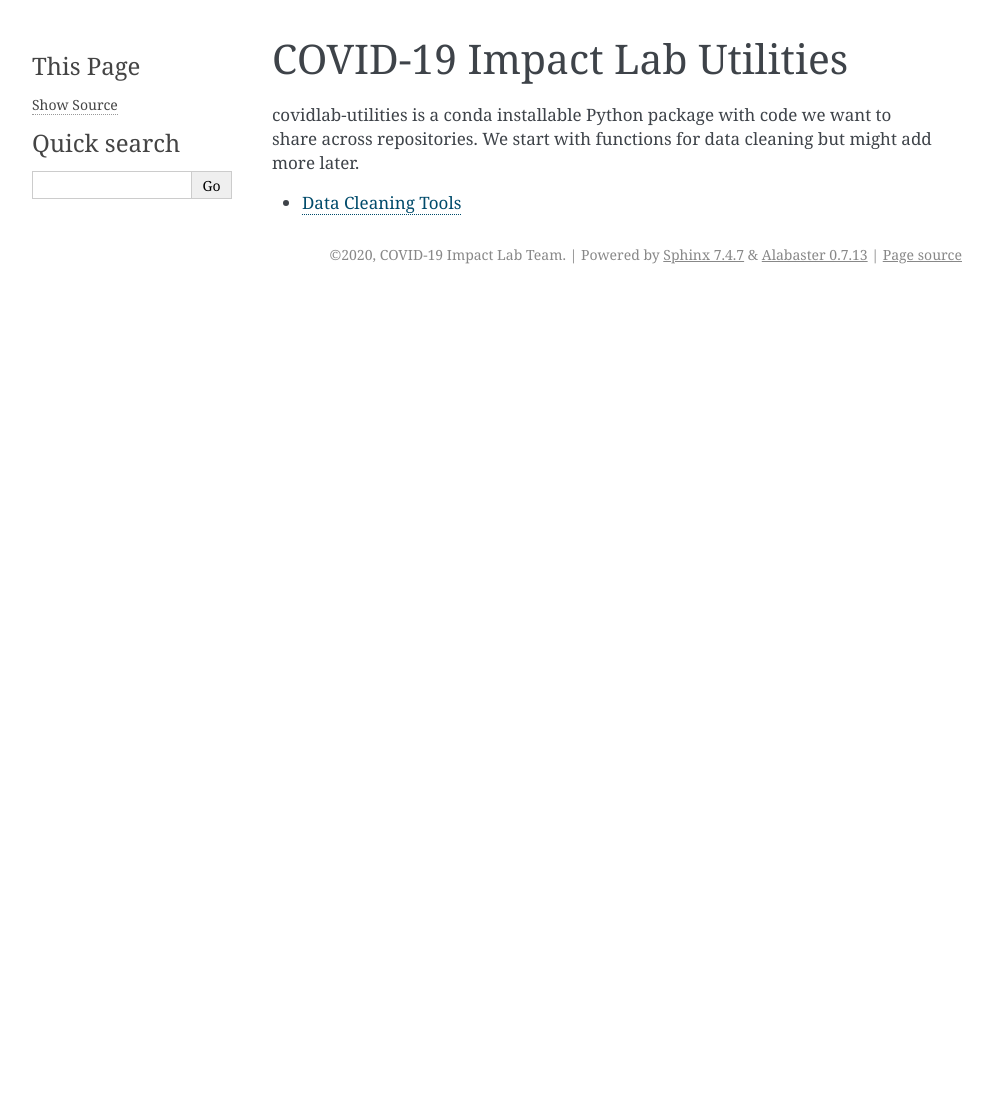
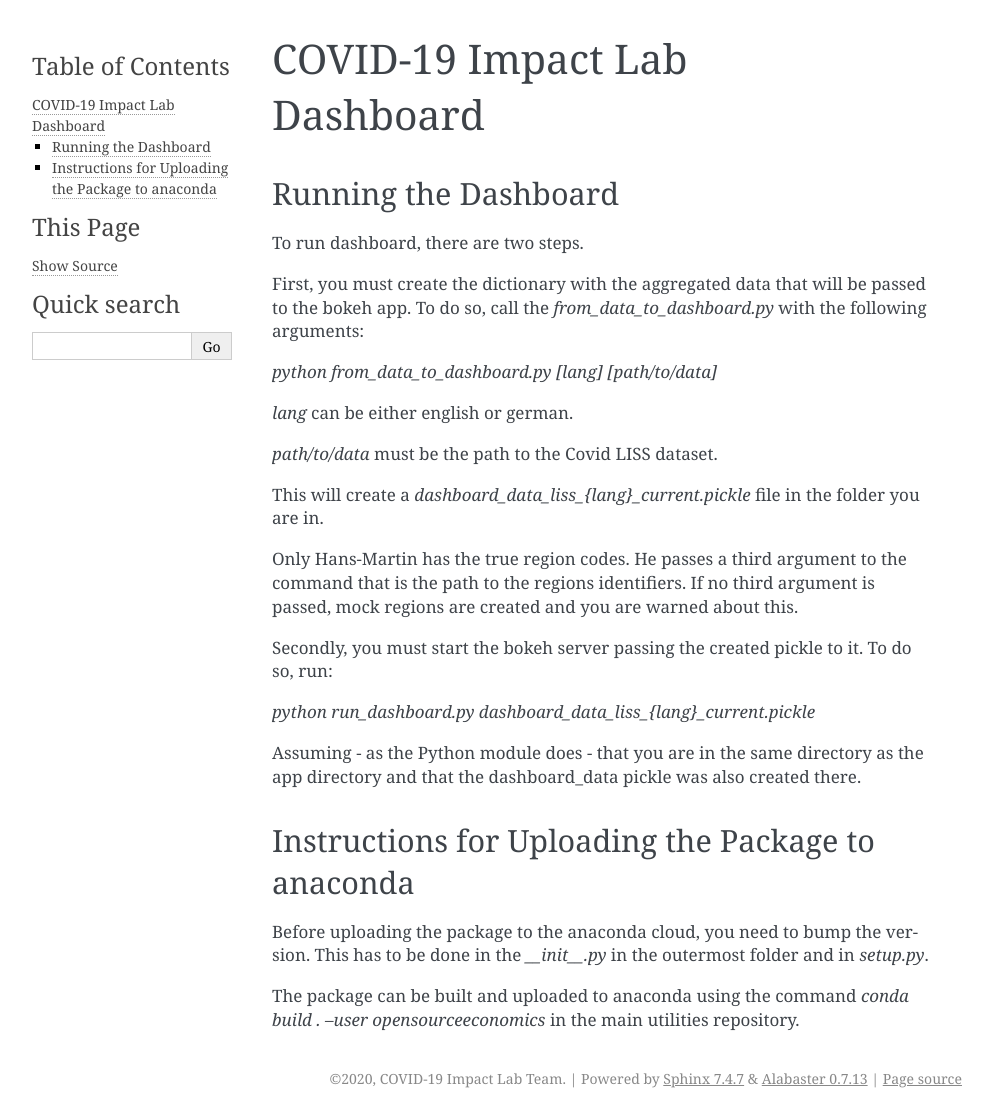
Before and after one commit to covid-19-impact-lab/utilities, a Sphinx documentation site: the page built from docs/source/index.rst, in a window 1280 px wide. Shown: the whole page, without its empty margins (148-1141 px from the left). Built offline with Sphinx 7.4.7, drawn with Linux system fonts in a browser that asks for light colours; before the commit the page ends 900 px from its top, so only the background shows below that.

Commit message:
Update the documentation on how to run the dashboard and how to upload the package to anaconda.

```diff
--- a/docs/source/data_cleaning/data_cleaning.rst
+++ /dev/null
@@ -1,5 +0,0 @@
-=============================
-Data Cleaning
-=============================
-
-This module will describe a workflow to clean a dataset using its data description table and the functions from `data_cleaning.py`.
--- a/docs/source/data_cleaning/index.rst
+++ /dev/null
@@ -1,23 +0,0 @@
-===================
-Data Cleaning Tools
-===================
-
-.. motivation
-This toolbox provides functions that allow to automate and speed up data cleaning.
-The information that allows us to automate parts of the data cleaning can also be used
-to automate the generation of data documentation and data visualization.
-
-.. data description table
-To do this, we rely on a table that describes what the finished dataset looks like
-and provides information how variables are related to each other.
-
-The module `data_cleaning.py` provides variables to clean a dataset using this table.
-We outline a workflow to clean data efficiently below.
-
-Because of the overlap between COVID-19 questionnaires we maintain one table for all questionnaires.
-
-.. toctree::
-   :maxdepth: 1
-
-   data_description_table
-   data_cleaning
--- a/docs/source/index.rst
+++ b/docs/source/index.rst
@@ -1,14 +1,41 @@
-.. COVID-19 Impact Lab documentation master file, created by
-   sphinx-quickstart on Thu Mar 19 13:58:03 2020.
-   You can adapt this file completely to your liking, but it should at least
-   contain the root `toctree` directive.
 
-COVID-19 Impact Lab Utilities
+COVID-19 Impact Lab Dashboard
 =============================
 
-covidlab-utilities is a conda installable Python package with code we want to share across repositories. We start with functions for data cleaning but might add more later.
 
-.. toctree::
-   :maxdepth: 1
+Running the Dashboard
+----------------------
 
-   data_cleaning/index
+To run dashboard, there are two steps.
+
+First, you must create the dictionary with the aggregated data that will be passed to
+the bokeh app. To do so, call the `from_data_to_dashboard.py` with the following arguments:
+
+`python from_data_to_dashboard.py [lang] [path/to/data]`
+
+`lang` can be either english or german.
+
+`path/to/data` must be the path to the Covid LISS dataset.
+
+This will create a `dashboard_data_liss_{lang}_current.pickle` file in the folder you are in.
+
+Only Hans-Martin has the true region codes. He passes a third argument to the command
+that is the path to the regions identifiers. If no third argument is passed, mock regions
+are created and you are warned about this.
+
+Secondly, you must start the bokeh server passing the created pickle to it. To do so, run:
+
+`python run_dashboard.py dashboard_data_liss_{lang}_current.pickle`
+
+Assuming - as the Python module does - that you are in the same directory as the app
+directory and that the dashboard_data pickle was also created there.
+
+
+Instructions for Uploading the Package to anaconda
+---------------------------------------------------
+
+Before uploading the package to the anaconda cloud, you need to bump the version.
+This has to be done in the `__init__.py` in the outermost folder and in `setup.py`.
+
+The package can be built and uploaded to anaconda using the command
+`conda build . --user opensourceeconomics` in the main utilities repository.
```
Also changed, not shown: README.md (+22 -6 lines), docs/source/data_cleaning/data_description_table.rst (deleted, +0 -39 lines).
